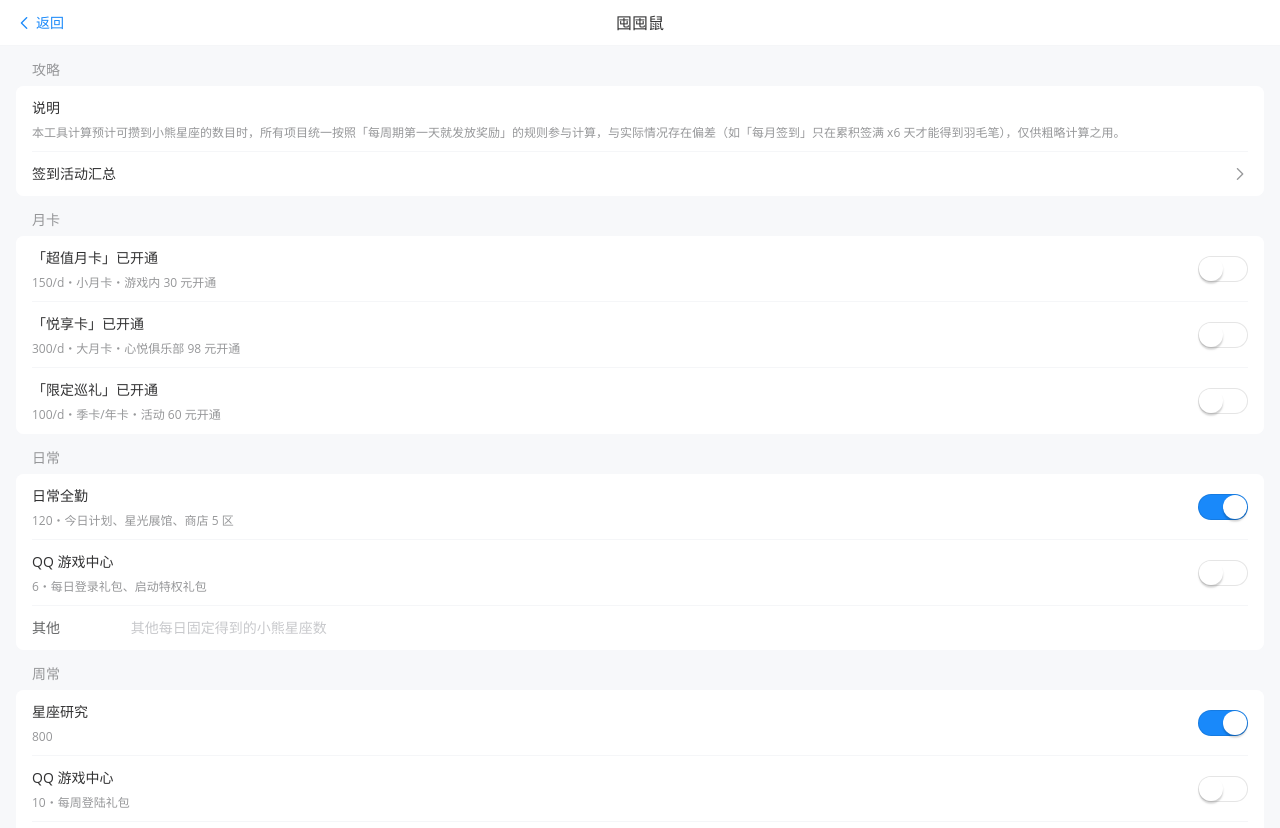
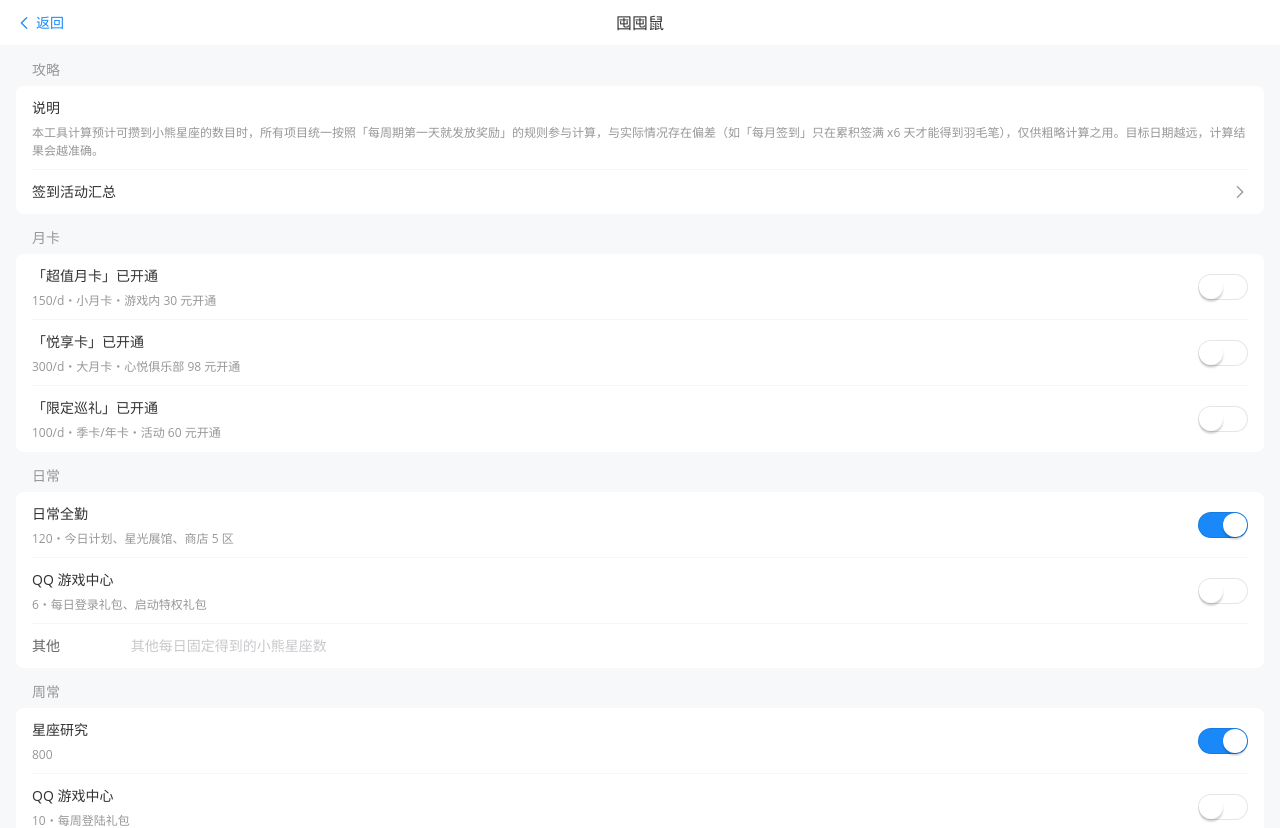
Before and after one commit to waterv/lightandnight, a Vue app: page /#/common/hoard in a window 1280 px wide. Shown: the top 828 px of the page. Built offline with nearby package versions, Linux system fonts and the light colour scheme.

Commit message:
fix: 囤囤鼠计算器 日期选择问题

```diff
--- a/src/views/common/Hoard.vue
+++ b/src/views/common/Hoard.vue
@@ -2,7 +2,7 @@
   <navbar title="囤囤鼠" can-return />
 
   <van-cell-group inset title="攻略">
-    <van-cell title="说明" label="本工具计算预计可攒到小熊星座的数目时，所有项目统一按照「每周期第一天就发放奖励」的规则参与计算，与实际情况存在偏差（如「每月签到」只在累积签满 x6 天才能得到羽毛笔），仅供粗略计算之用。" />
+    <van-cell title="说明" label="本工具计算预计可攒到小熊星座的数目时，所有项目统一按照「每周期第一天就发放奖励」的规则参与计算，与实际情况存在偏差（如「每月签到」只在累积签满 x6 天才能得到羽毛笔），仅供粗略计算之用。目标日期越远，计算结果会越准确。" />
     <van-cell title="签到活动汇总" url="https://weibo.com/2304898581/Lp8uxiSt3" is-link center />
   </van-cell-group>
 
@@ -92,7 +92,7 @@ export default {
       currentGachapon10: undefined,
       currentCalendar: 0,
       calendarShow: false,
-      startDate: dayjs().add(1, 'month').toDate(),
+      startDate: dayjs().toDate(),
       targetDate: dayjs().add(1, 'month').toDate(),
       targetDateString: dayjs().add(1, 'month').format('M 月 D 日'),
     }
```
